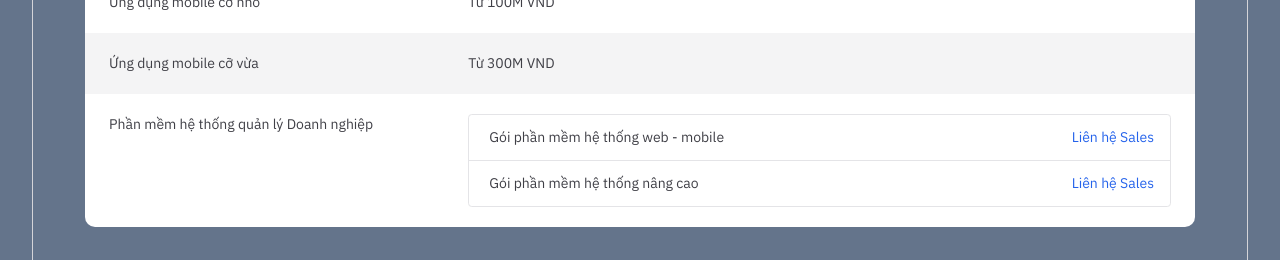
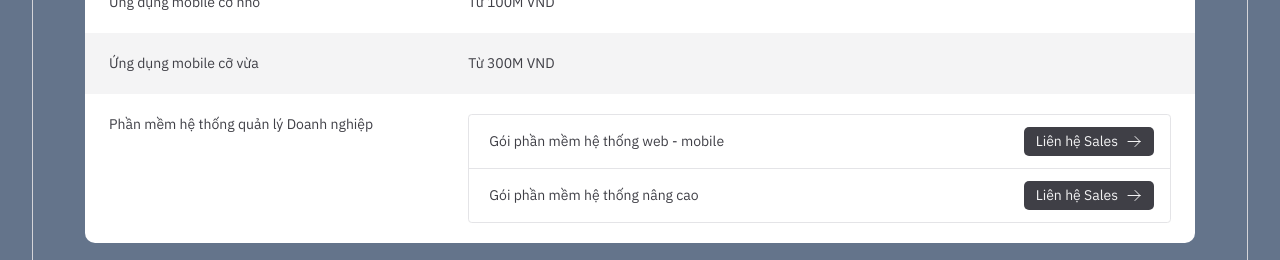
Before and after one commit to anlett10/kienkhoa-1, a Next.js app: page /about in a window 1280 px wide. Shown: the part 880-1140 px from the top of the page. Built offline with nearby package versions, Linux system fonts and the light colour scheme.

Commit message:
fix Contact Sales link

```diff
--- a/app/about/page.tsx
+++ b/app/about/page.tsx
@@ -3,6 +3,8 @@ import Tabs from "./Tabs";
 import ActionTabs from "./ActionTabs";
 import ContactInfo from "./ContactInfo";
 import CalCom from "./CalCom";
+
+import { ExternalLink } from "@/ui/ExternalLink";
 
 export default function About() {
   return (
@@ -88,12 +90,9 @@ export default function About() {
                     </span>
                   </div>
                   <div className="ml-4 flex-shrink-0">
-                    <a
-                      href="/contact"
-                      className="font-small text-blue-600 hover:text-blue-500"
-                    >
+                    <ExternalLink href="https://cal.com/kienkhoa/30min">
                       Liên hệ Sales
-                    </a>
+                    </ExternalLink>
                   </div>
                 </li>
                 <li className="flex items-center justify-between py-3 pl-3 pr-4 text-sm">
@@ -103,12 +102,9 @@ export default function About() {
                     </span>
                   </div>
                   <div className="ml-4 flex-shrink-0">
-                    <a
-                      href="/contact"
-                      className="font-small text-blue-600 hover:text-blue-500"
-                    >
+                    <ExternalLink href="https://cal.com/kienkhoa/30min">
                       Liên hệ Sales
-                    </a>
+                    </ExternalLink>
                   </div>
                 </li>
               </ul>
```
